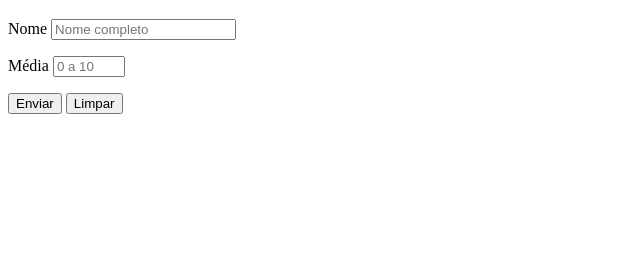
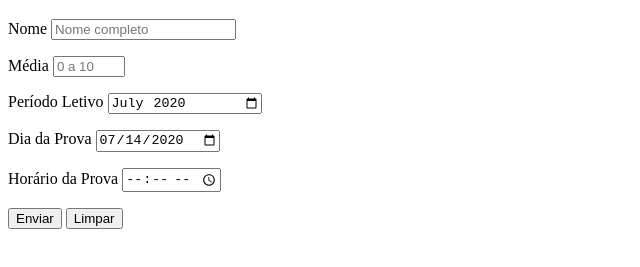
Before and after one commit to DevTiagokings/html-css, a plain HTML site: page exercicios/exercício 25-Formulários/form003.html in a window 1280 px wide. Shown: the part 61-328 px from the top of the page, without its empty margins (0-640 px from the left). Drawn offline with Linux system fonts and the light colour scheme.

Commit message:
Exercício 3 e 4 de formulário

```diff
--- a/exercicios/exercício 25-Formulários/form003.html
+++ b/exercicios/exercício 25-Formulários/form003.html
@@ -8,7 +8,7 @@
 <body>
     <h1>Teste de formulário</h1>
     <form action="cadastro.php" method="get">
-        <!--minlenght e maxlength servem para limitar e definir quantas letras devem ter o epaço onde o usuário irá digitar-->
+        <!--required minlenght e required maxlength servem para limitar e definir quantas letras devem ter o epaço onde o usuário irá digitar-->
         <p>
             <label for="inome">Nome</label>
             <input type="text" name="nome" id="nome" required maxlength="30" placeholder="Nome completo" autocomplete="name" required>
@@ -21,6 +21,21 @@
         </p>
 
         <p>
+            <label for="imes">Período Letivo</label>
+            <input type="month" name="mes" id="imes" value="2020-07">
+        </p>
+
+        <p>
+            <label for="idia">Dia da Prova</label>
+            <input type="date" name="dia" id="idia" value="2020-07-14">
+        </p>
+
+        <p>
+            <label for="ihora">Horário da Prova</label>
+            <input type="time" name="hora" id="ihora">
+        </p>
+
+        <p>
             <input type="submit" value="Enviar">
             <input type="reset" value="Limpar">
         </p>
```
Also changed, not shown: exercicios/exercício 25-Formulários/form004.html (added, +12 -0 lines).
